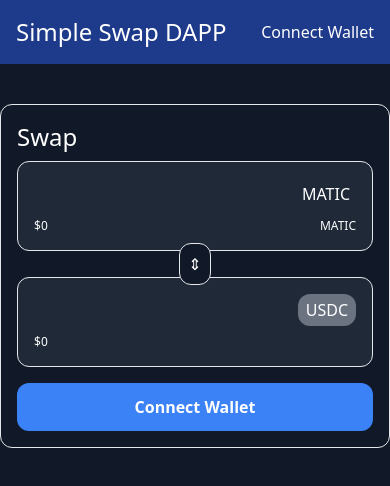
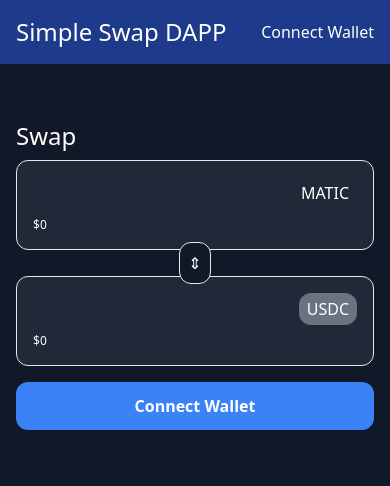
Before and after one commit to vijaypushkin/simple-swap-dapp, a React (Vite) app: page / in a window 390 px wide. Shown: the top 486 px of the page. Built offline with nearby package versions, Linux system fonts and the light colour scheme.

Commit message:
feat: few visual fixes

```diff
--- a/src/components/swap/swap.tsx
+++ b/src/components/swap/swap.tsx
@@ -109,7 +109,7 @@ const Swap: React.FC = () => {
         <div className="flex justify-between">
           <div className="text-xs">${valueInUSD}</div>
 
-          {currentPos === 'first' && (
+          {currentPos === 'first' && balance != null && (
             <div className="text-xs">{balance} MATIC</div>
           )}
         </div>
@@ -119,7 +119,7 @@ const Swap: React.FC = () => {
 
   return (
     <>
-      <div className="flex flex-col gap-2 border rounded-xl mx-auto max-w-lg p-4 m-2">
+      <div className="flex flex-col gap-2 md:border rounded-xl mx-auto max-w-lg p-4 m-2">
         <h1 className="text-2xl">Swap</h1>
 
         {renderToken('first')}
```
